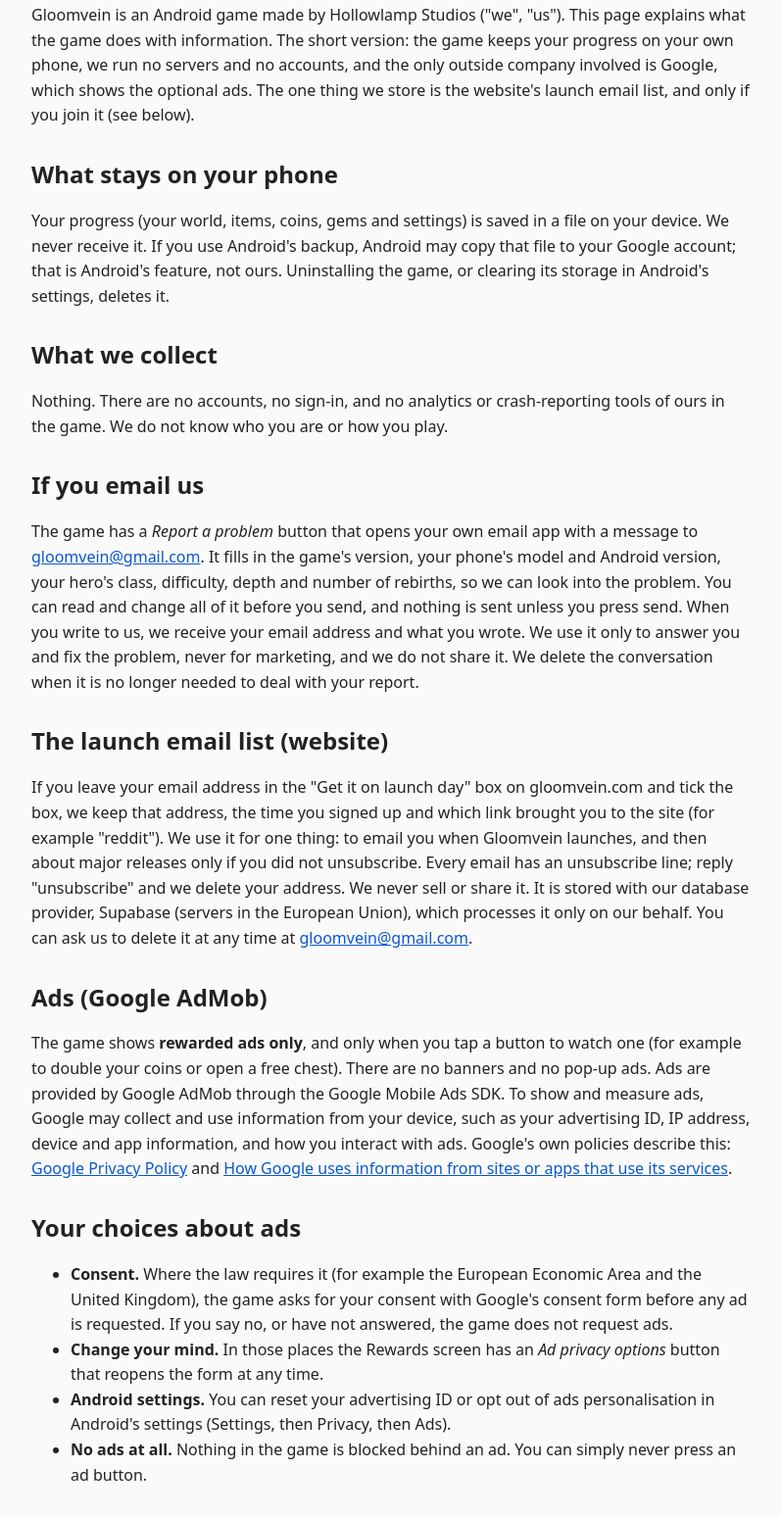
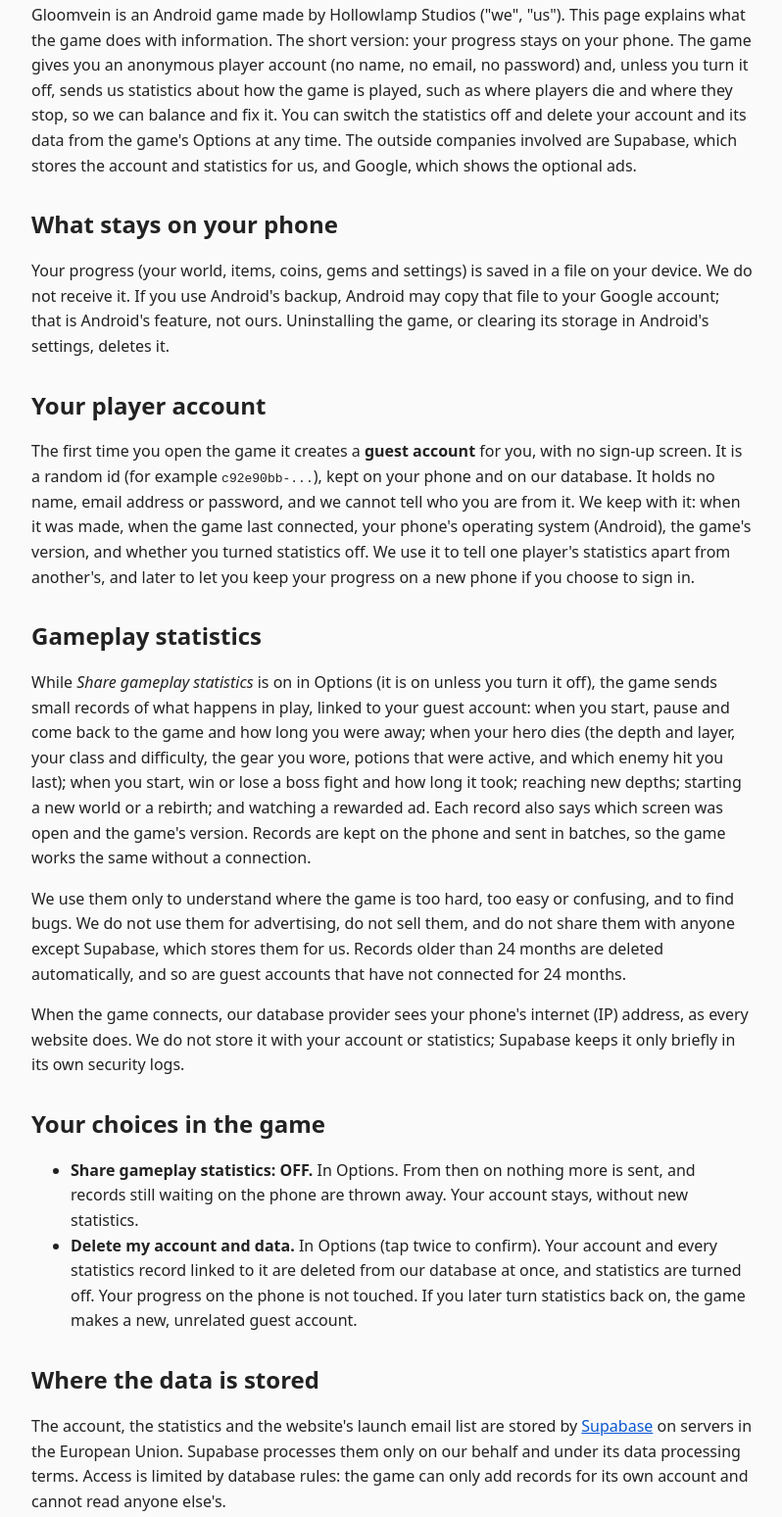
Before and after one commit to Hollowlampstudios/gloomvein-site, a plain HTML site: page privacy.html in a window 1280 px wide. Shown: the part 179-1727 px from the top of the page at 98% size, without its empty margins (240-1038 px from the left). Drawn offline with Linux system fonts and the light colour scheme.

Commit message:
Privacy policy: player accounts, gameplay statistics, your choices, retention

```diff
--- a/privacy.html
+++ b/privacy.html
@@ -15,14 +15,28 @@
 <body>
 <p><a href="index.html">Gloomvein home</a></p>
 <h1>Gloomvein Privacy Policy</h1>
-<p>Last updated: 21 November 2026</p>
-<p>Gloomvein is an Android game made by Hollowlamp Studios ("we", "us"). This page explains what the game does with information. The short version: the game keeps your progress on your own phone, we run no servers and no accounts, and the only outside company involved is Google, which shows the optional ads. The one thing we store is the website's launch email list, and only if you join it (see below).</p>
+<p>Last updated: 21 November 2026 (player accounts and gameplay statistics added)</p>
+<p>Gloomvein is an Android game made by Hollowlamp Studios ("we", "us"). This page explains what the game does with information. The short version: your progress stays on your phone. The game gives you an anonymous player account (no name, no email, no password) and, unless you turn it off, sends us statistics about how the game is played, such as where players die and where they stop, so we can balance and fix it. You can switch the statistics off and delete your account and its data from the game's Options at any time. The outside companies involved are Supabase, which stores the account and statistics for us, and Google, which shows the optional ads.</p>
 
 <h2>What stays on your phone</h2>
-<p>Your progress (your world, items, coins, gems and settings) is saved in a file on your device. We never receive it. If you use Android's backup, Android may copy that file to your Google account; that is Android's feature, not ours. Uninstalling the game, or clearing its storage in Android's settings, deletes it.</p>
+<p>Your progress (your world, items, coins, gems and settings) is saved in a file on your device. We do not receive it. If you use Android's backup, Android may copy that file to your Google account; that is Android's feature, not ours. Uninstalling the game, or clearing its storage in Android's settings, deletes it.</p>
 
-<h2>What we collect</h2>
-<p>Nothing. There are no accounts, no sign-in, and no analytics or crash-reporting tools of ours in the game. We do not know who you are or how you play.</p>
+<h2 id="account">Your player account</h2>
+<p>The first time you open the game it creates a <strong>guest account</strong> for you, with no sign-up screen. It is a random id (for example <code>c92e90bb-...</code>), kept on your phone and on our database. It holds no name, email address or password, and we cannot tell who you are from it. We keep with it: when it was made, when the game last connected, your phone's operating system (Android), the game's version, and whether you turned statistics off. We use it to tell one player's statistics apart from another's, and later to let you keep your progress on a new phone if you choose to sign in.</p>
+
+<h2 id="statistics">Gameplay statistics</h2>
+<p>While <em>Share gameplay statistics</em> is on in Options (it is on unless you turn it off), the game sends small records of what happens in play, linked to your guest account: when you start, pause and come back to the game and how long you were away; when your hero dies (the depth and layer, your class and difficulty, the gear you wore, potions that were active, and which enemy hit you last); when you start, win or lose a boss fight and how long it took; reaching new depths; starting a new world or a rebirth; and watching a rewarded ad. Each record also says which screen was open and the game's version. Records are kept on the phone and sent in batches, so the game works the same without a connection.</p>
+<p>We use them only to understand where the game is too hard, too easy or confusing, and to find bugs. We do not use them for advertising, do not sell them, and do not share them with anyone except Supabase, which stores them for us. Records older than 24 months are deleted automatically, and so are guest accounts that have not connected for 24 months.</p>
+<p>When the game connects, our database provider sees your phone's internet (IP) address, as every website does. We do not store it with your account or statistics; Supabase keeps it only briefly in its own security logs.</p>
+
+<h2 id="choices">Your choices in the game</h2>
+<ul>
+	<li><strong>Share gameplay statistics: OFF.</strong> In Options. From then on nothing more is sent, and records still waiting on the phone are thrown away. Your account stays, without new statistics.</li>
+	<li><strong>Delete my account and data.</strong> In Options (tap twice to confirm). Your account and every statistics record linked to it are deleted from our database at once, and statistics are turned off. Your progress on the phone is not touched. If you later turn statistics back on, the game makes a new, unrelated guest account.</li>
+</ul>
+
+<h2 id="supabase">Where the data is stored</h2>
+<p>The account, the statistics and the website's launch email list are stored by <a href="https://supabase.com/privacy">Supabase</a> on servers in the European Union. Supabase processes them only on our behalf and under its data processing terms. Access is limited by database rules: the game can only add records for its own account and cannot read anyone else's.</p>
 
 <h2>If you email us</h2>
 <p>The game has a <em>Report a problem</em> button that opens your own email app with a message to <a href="mailto:gloomvein@gmail.com">gloomvein@gmail.com</a>. It fills in the game's version, your phone's model and Android version, your hero's class, difficulty, depth and number of rebirths, so we can look into the problem. You can read and change all of it before you send, and nothing is sent unless you press send. When you write to us, we receive your email address and what you wrote. We use it only to answer you and fix the problem, never for marketing, and we do not share it. We delete the conversation when it is no longer needed to deal with your report.</p>
@@ -45,10 +59,10 @@
 <p>If the game sells gems or removes ads for real money, the payment is handled entirely by Google Play. We do not see or store your card or account details. Gem packs and what they contain are fixed and shown before you buy. There are no random loot boxes.</p>
 
 <h2>Children</h2>
-<p>Gloomvein is not aimed at children under 13 and we do not knowingly collect information from them. As we collect nothing ourselves, there is nothing to delete, but if you believe a child has used the game and you have a concern, write to us.</p>
+<p>Gloomvein is not aimed at children under 13 and we do not knowingly collect personal information from them. The guest account and statistics hold no name or contact details. If a child has used the game, <em>Delete my account and data</em> in Options removes everything we hold for that phone, or write to us.</p>
 
 <h2>Your rights</h2>
-<p>Apart from any email you sent us, we hold no personal information about you. To see or delete our emails, write to the address below. For information that Google holds, use Google's tools at <a href="https://myaccount.google.com/">myaccount.google.com</a> and its privacy policy above.</p>
+<p>Depending on where you live (for example under South Africa's POPIA or the EU and UK GDPR) you may ask to see, correct or delete the information we hold about you, or object to its use. The quickest way to delete is <em>Delete my account and data</em> in Options. To ask for a copy of your statistics, write to us and include your player id, shown in small print at the bottom of the game's Options screen: without it we cannot tell which records are yours. Our legal basis for statistics is our legitimate interest in balancing and fixing the game, which you can always switch off; for the email list it is your consent. You may also complain to your data protection authority (in South Africa, the Information Regulator). For information that Google holds, use Google's tools at <a href="https://myaccount.google.com/">myaccount.google.com</a> and its privacy policy above.</p>
 
 <h2>Changes</h2>
 <p>If this policy changes, the date at the top changes too. A change that affects what information is collected will also be mentioned in the game's update notes.</p>
```
